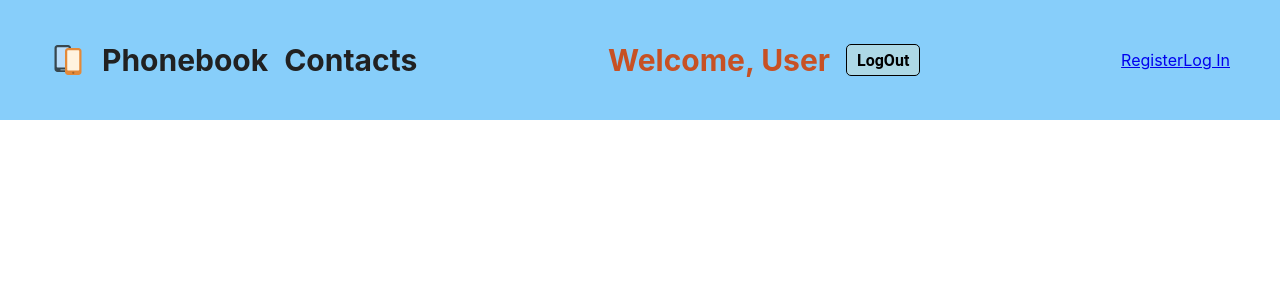
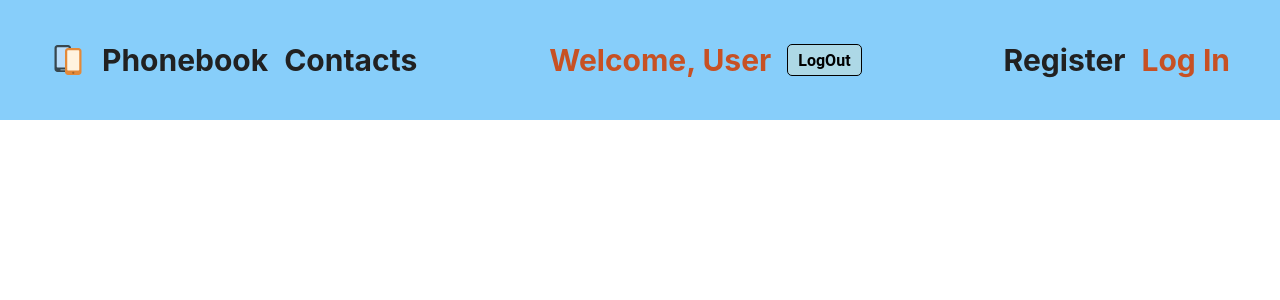
Before and after one commit to nadine525/goit-react-hw-08-phonebook, a React (Create React App) app: page /goit-react-hw-08-phonebook/login in a window 1280 px wide. Shown: the top 300 px of the page. Built offline with nearby package versions, Linux system fonts and the light colour scheme; no server answers.

Commit message:
home page

```diff
--- a/src/components/App.jsx
+++ b/src/components/App.jsx
@@ -1,6 +1,6 @@
 import { Route, Routes } from 'react-router-dom';
 import Layout from './Layout/Layout';
-import { Home } from 'pages/Home';
+import Home from 'pages/Home/Home';
 import { Registration } from 'pages/Registration';
 import { Login } from 'pages/Login';
 import { Contacts } from 'pages/Contacts';
--- a/src/components/AuthNav/AuthNav.js
+++ b/src/components/AuthNav/AuthNav.js
@@ -1,12 +1,12 @@
-import { NavLink } from 'react-router-dom';
+import { AuthNavDiv, StyledLink } from './AuthNav.styled';
 
 const AuthNav = () => {
   return (
-    <div>
-      <NavLink to="/register">Register</NavLink>
+    <AuthNavDiv>
+      <StyledLink to="/register">Register</StyledLink>
 
-      <NavLink to="/login">Log In</NavLink>
-    </div>
+      <StyledLink to="/login">Log In</StyledLink>
+    </AuthNavDiv>
   );
 };
 
--- a/src/components/AuthNav/AuthNav.styled.js
+++ b/src/components/AuthNav/AuthNav.styled.js
@@ -0,0 +1,25 @@
+import styled from 'styled-components';
+import { NavLink } from 'react-router-dom';
+
+export const AuthNavDiv = styled.div`
+  display: flex;
+  flex-direction: row;
+  align-items: center;
+  gap: 16px;
+`;
+
+export const StyledLink = styled(NavLink)`
+  font-weight: 700;
+  font-size: 30px;
+  line-height: 20px;
+  cursor: pointer;
+  text-decoration: none;
+  color: #212121;
+
+  &:hover {
+    text-decoration: underline;
+  }
+  &.active {
+    color: #c75124;
+  }
+`;
--- a/src/components/Layout/Layout.js
+++ b/src/components/Layout/Layout.js
@@ -13,7 +13,9 @@ const Layout = () => {
       <AppBar />
 
       <Suspense fallback={<Loader />}>
-        <Outlet />
+        <main>
+          <Outlet />
+        </main>
       </Suspense>
 
       <ToastContainer autoClose={3000} theme="dark" />
--- /dev/null
+++ b/src/components/Layout/Layout.styled.js
@@ -0,0 +1 @@
+import styled from 'styled-components';
--- a/src/pages/Home.js
+++ /dev/null
@@ -1,8 +0,0 @@
-export const Home = () => {
-  return (
-    <>
-      Hi! Do you need to be in touch? Sing up and start to create your personal
-      Phonebook.
-    </>
-  );
-};
--- /dev/null
+++ b/src/pages/Home/Home.js
@@ -0,0 +1,17 @@
+import { HomeDiv, Title, Paragraf } from './Home.styled';
+
+const Home = () => {
+  return (
+    <>
+      <HomeDiv>
+        <Title>Hi, friend!</Title>
+        <Paragraf>Do you need to be in touch?</Paragraf>
+        <Paragraf>
+          Sing up and start to create your personal Phonebook.
+        </Paragraf>
+      </HomeDiv>
+    </>
+  );
+};
+
+export default Home;
--- /dev/null
+++ b/src/pages/Home/Home.styled.js
@@ -0,0 +1,19 @@
+import styled from 'styled-components';
+
+export const HomeDiv = styled.div`
+  display: flex;
+  align-items: center;
+  flex-direction: column;
+  gap: 10px;
+  text-align: center;
+`;
+
+export const Title = styled.h1`
+  font-size: 32px;
+  font-weight: 700;
+`;
+
+export const Paragraf = styled.p`
+  font-size: 24px;
+  font-weight: 500;
+`;
--- /dev/null
+++ b/src/pages/Home/index.js
@@ -0,0 +1 @@
+export { default } from './Home';
```
Also changed, not shown: src/components/Layout/Layut.styled.js (deleted).
